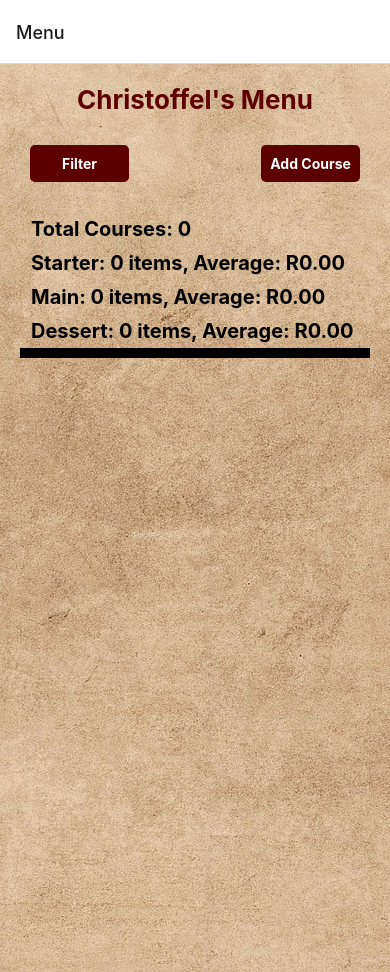
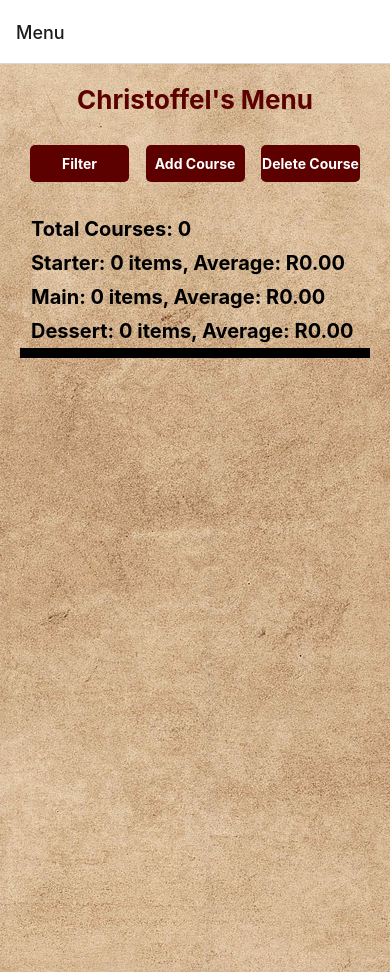
Before and after one commit to VCCT-MAST5112-2024-G1/LiamBaxter_ST10435687_Mast5112_POE, a React Native app: screen /Menu in a window 390 px wide. Built offline with nearby package versions, Linux system fonts and the light colour scheme.

Commit message:
added delete functionality to menu screen

```diff
--- a/screens/Menu.tsx
+++ b/screens/Menu.tsx
@@ -1,6 +1,14 @@
-
-import React from 'react';
-import { View, Text, FlatList, StyleSheet, TouchableOpacity, ImageBackground } from 'react-native';
+import React, { useEffect, useState } from 'react';
+import {
+  View,
+  Text,
+  FlatList,
+  StyleSheet,
+  TouchableOpacity,
+  ImageBackground,
+  Modal,
+  Button
+} from 'react-native';
 import { useRoute, useNavigation } from '@react-navigation/native';
 import { RootStackParams } from './RootStackParams';
 import { StackNavigationProp } from '@react-navigation/stack';
@@ -12,15 +20,26 @@ interface Course {
   price: number;
 }
 
-// other imports...
-
 export default function MenuScreen() {
   const route = useRoute();
   const navigation = useNavigation<StackNavigationProp<RootStackParams>>();
 
   const { courses } = (route.params as { courses: Course[] }) || { courses: [] };
 
-  const totalCourses = courses.length;
+  const [modalVisible, setModalVisible] = useState(false);
+  const [selectedCourse, setSelectedCourse] = useState<string | null>(null);
+
+
+const [localCourses, setLocalCourses] = useState(courses);
+
+useEffect(() => {
+  if (courses && courses.length > 0) {
+    setLocalCourses(courses);
+  }
+}, [courses]);
+
+
+  const totalCourses = localCourses.length;
 
   const typePriceMap: { [key: string]: { count: number; total: number; average: number } } = {
     Starter: { count: 0, total: 0, average: 0 },
@@ -28,7 +47,7 @@ export default function MenuScreen() {
     Dessert: { count: 0, total: 0, average: 0 },
   };
 
-  courses.forEach((course) => {
+  localCourses.forEach((course) => {
     if (typePriceMap[course.courseType]) {
       typePriceMap[course.courseType].count += 1;
       typePriceMap[course.courseType].total += course.price;
@@ -39,6 +58,17 @@ export default function MenuScreen() {
     const count = typePriceMap[type].count;
     typePriceMap[type].average = count > 0 ? typePriceMap[type].total / count : 0;
   });
+
+  // Area to handle deleting of courses
+  const handleDelete = () => {
+    if (selectedCourse) {
+      console.log("Deleting course:", selectedCourse);
+      const updatedCourses = localCourses.filter((course) => course.dishName !== selectedCourse);
+      setLocalCourses(updatedCourses);
+      setSelectedCourse(null);
+      setModalVisible(false); // Closes modal
+    }
+  };
 
   const renderItem = ({ item }: { item: Course }) => (
     <View style={styles.courseItem}>
@@ -53,16 +83,18 @@ export default function MenuScreen() {
     <View style={styles.headerContainer}>
       <Text style={styles.heading}>Christoffel's Menu</Text>
       <View style={styles.buttonContainer}>
-        <TouchableOpacity style={styles.button} onPress={() => navigation.navigate('Filter', { courses })}>
+        <TouchableOpacity style={styles.button} onPress={() => navigation.navigate('Filter', { courses: localCourses })}>
           <Text style={styles.buttonText}>Filter</Text>
         </TouchableOpacity>
-        <TouchableOpacity style={styles.button} onPress={() => navigation.navigate('Courses', { courses })}>
+        <TouchableOpacity style={styles.button} onPress={() => navigation.navigate('Courses', { courses: localCourses })}>
           <Text style={styles.buttonText}>Add Course</Text>
+        </TouchableOpacity>
+        <TouchableOpacity style={styles.button} onPress={() => setModalVisible(true)}>
+          <Text style={styles.buttonText}>Delete Course</Text>
         </TouchableOpacity>
       </View>
       <View style={styles.textContainer}>
         <Text style={styles.summary}>Total Courses: {totalCourses}</Text>
-
         {Object.keys(typePriceMap).map((type) => (
           <Text key={type} style={styles.summary}>
             {type}: {typePriceMap[type].count} items, Average: R{typePriceMap[type].average.toFixed(2)}
@@ -76,12 +108,32 @@ export default function MenuScreen() {
   return (
     <ImageBackground source={require('../img/menu.jpg')} style={styles.background}>
       <FlatList
-        data={courses}
+        data={localCourses}
         renderItem={renderItem}
         keyExtractor={(item) => item.dishName}
         ListHeaderComponent={ListHeader}
         style={styles.list}
       />
+
+
+      <Modal visible={modalVisible} transparent animationType="slide">
+        <View style={styles.modalContainer}>
+          <Text style={styles.modalHeading}>Select a Course to Delete</Text>
+          {localCourses.map((course) => (
+            <TouchableOpacity
+              key={course.dishName}
+              style={[styles.modalItem, selectedCourse === course.dishName && styles.selectedItem]}
+              onPress={() => setSelectedCourse(course.dishName)}
+            >
+              <Text>{course.dishName}</Text>
+            </TouchableOpacity>
+          ))}
+          <View style={styles.modalActions}>
+            <Button title="Cancel" onPress={() => setModalVisible(false)} />
+            <Button title="Delete" onPress={handleDelete} />
+          </View>
+        </View>
+      </Modal>
     </ImageBackground>
   );
 }
@@ -153,4 +205,30 @@ const styles = StyleSheet.create({
   headerContainer: {
     marginBottom: 10,
   },
+  modalContainer: {
+    flex: 1,
+    justifyContent: 'center',
+    backgroundColor: 'rgba(0, 0, 0, 0.5)',
+    padding: 20,
+  },
+  modalHeading: {
+    fontSize: 20,
+    fontWeight: 'bold',
+    color: '#fff',
+    marginBottom: 15,
+  },
+  modalItem: {
+    backgroundColor: '#fff',
+    padding: 10,
+    marginVertical: 5,
+    borderRadius: 5,
+  },
+  selectedItem: {
+    backgroundColor: '#f0c0c0',
+  },
+  modalActions: {
+    flexDirection: 'row',
+    justifyContent: 'space-between',
+    marginTop: 20,
+  },
 });
```
